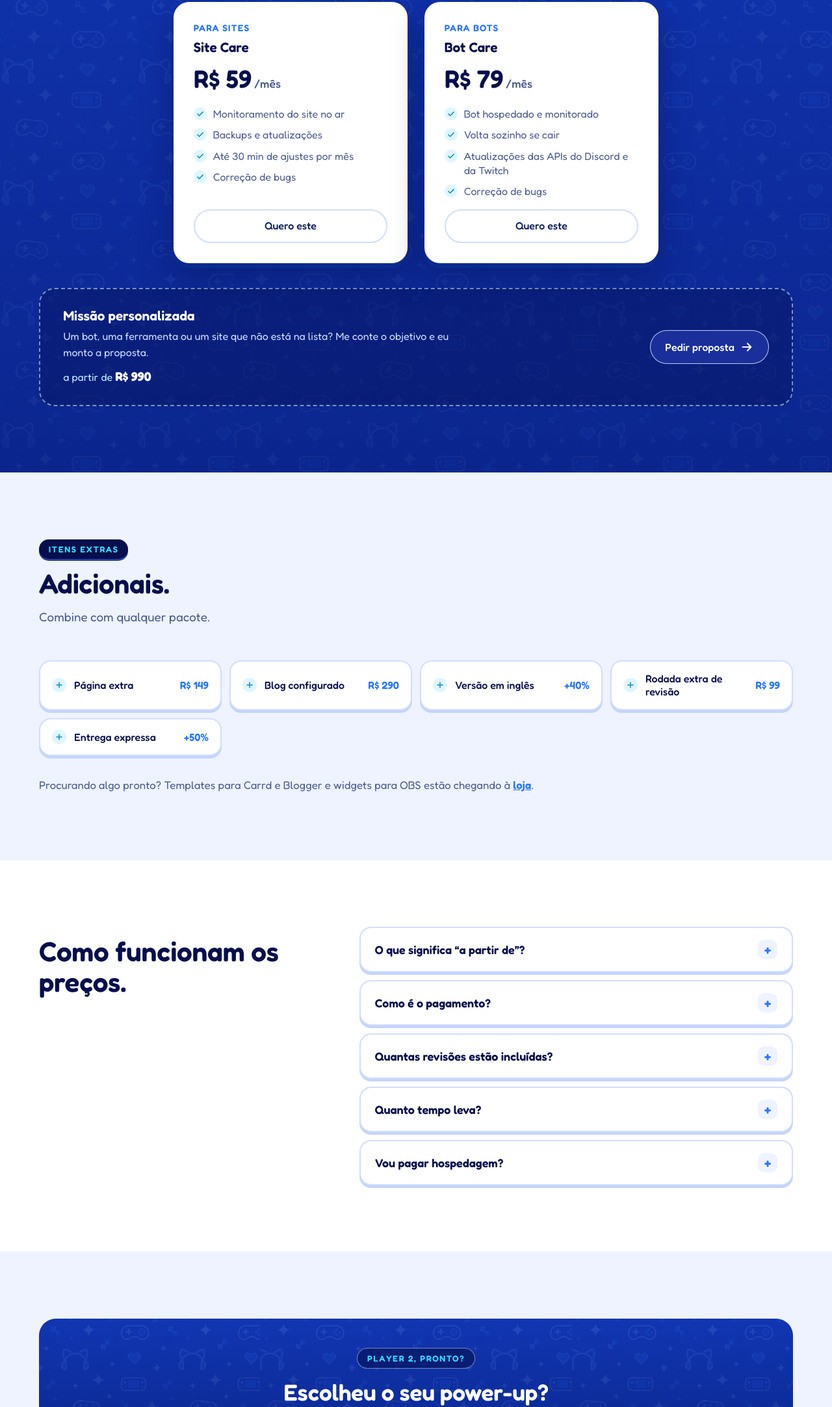
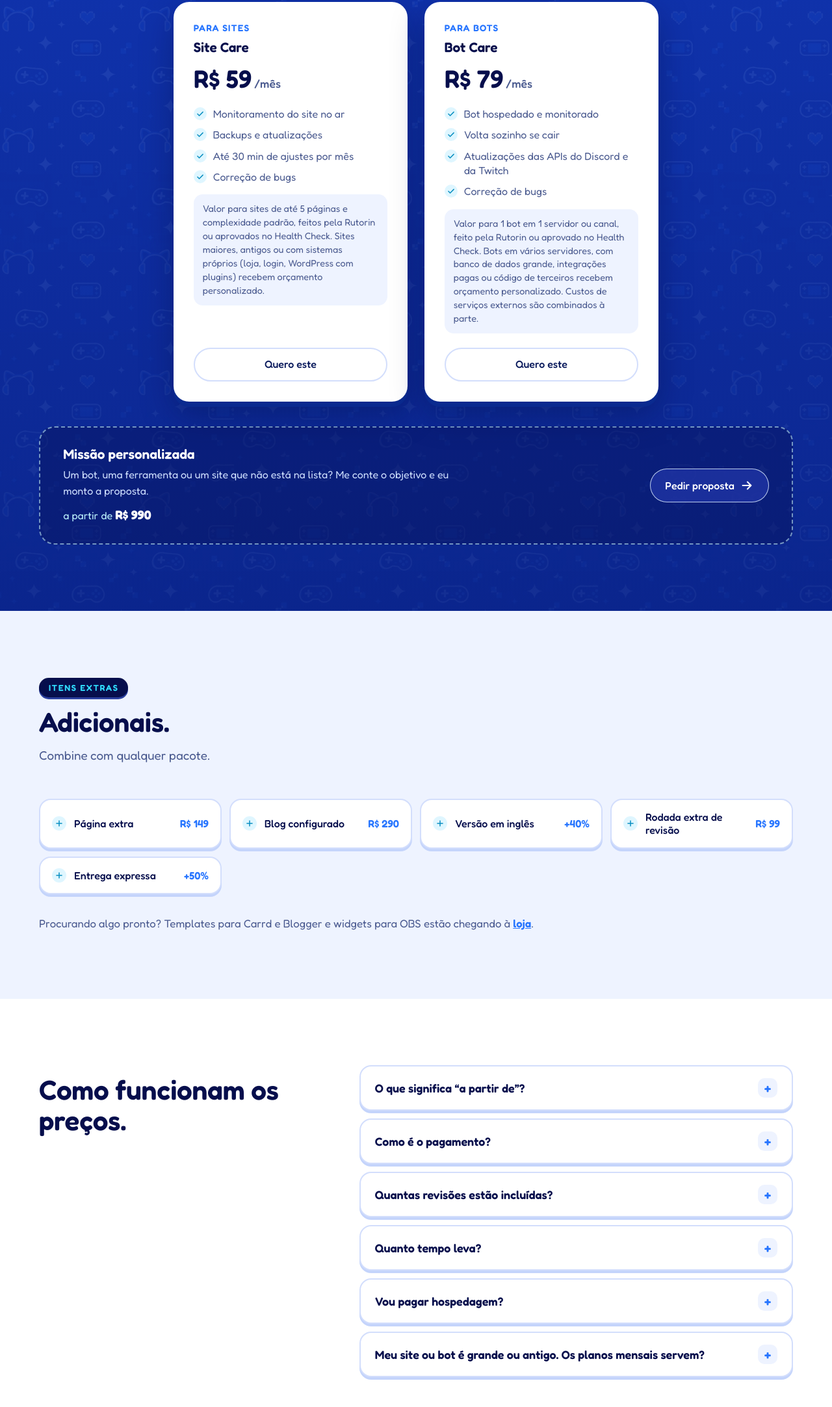
Before and after one commit to AdrianSantosBFX/rutorin-website, a plain HTML site: page servicos/index.html in a window 1280 px wide. Shown: the part 3702-5867 px from the top of the page at 65% size. Drawn offline with Linux system fonts and the light colour scheme.

Commit message:
Textos dos avisos do Site Care e do Bot Care na página de serviços
Co-Authored-By: Claude Opus 5.5 <noreply@anthropic.com>Claude-Session: https://claude.ai/code/session_015yHVR6y8LWzU5EwtxzHGFs

```diff
--- a/servicos/index.html
+++ b/servicos/index.html
@@ -202,6 +202,7 @@
             <h3>Site Care</h3>
             <p class="price"><strong>R$ 59<span>/mês</span></strong></p>
             <ul class="check-list"><li><svg aria-hidden="true"><use href="#check"></use></svg>Monitoramento do site no ar</li><li><svg aria-hidden="true"><use href="#check"></use></svg>Backups e atualizações</li><li><svg aria-hidden="true"><use href="#check"></use></svg>Até 30 min de ajustes por mês</li><li><svg aria-hidden="true"><use href="#check"></use></svg>Correção de bugs</li></ul>
+            <p class="svc-fine">Valor para sites de até 5 páginas e complexidade padrão, feitos pela Rutorin ou aprovados no Health Check. Sites maiores, antigos ou com sistemas próprios (loja, login, WordPress com plugins) recebem orçamento personalizado.</p>
             <a class="button button-outline" href="../#contato">Quero este</a>
           </article>
           <article class="card package svc-plan reveal">
@@ -209,6 +210,7 @@
             <h3>Bot Care</h3>
             <p class="price"><strong>R$ 79<span>/mês</span></strong></p>
             <ul class="check-list"><li><svg aria-hidden="true"><use href="#check"></use></svg>Bot hospedado e monitorado</li><li><svg aria-hidden="true"><use href="#check"></use></svg>Volta sozinho se cair</li><li><svg aria-hidden="true"><use href="#check"></use></svg>Atualizações das APIs do Discord e da Twitch</li><li><svg aria-hidden="true"><use href="#check"></use></svg>Correção de bugs</li></ul>
+            <p class="svc-fine">Valor para 1 bot em 1 servidor ou canal, feito pela Rutorin ou aprovado no Health Check. Bots em vários servidores, com banco de dados grande, integrações pagas ou código de terceiros recebem orçamento personalizado. Custos de serviços externos são combinados à parte.</p>
             <a class="button button-outline" href="../#contato">Quero este</a>
           </article>
         </div>
@@ -261,6 +263,10 @@
             <summary>Vou pagar hospedagem?</summary>
             <p>Sites ficam na Cloudflare, que tem plano gratuito: você paga só o domínio, uma vez por ano. Bots precisam de um servidor, e o plano Bot Care já inclui isso.</p>
           </details>
+          <details>
+            <summary>Meu site ou bot é grande ou antigo. Os planos mensais servem?</summary>
+            <p>Os valores do Site Care e do Bot Care valem para projetos de tamanho e complexidade padrão: sites de até 5 páginas e 1 bot em 1 servidor ou canal. Para sites maiores, antigos ou com sistemas próprios, e para bots mais complexos, o primeiro passo é o Health Check. Com o diagnóstico em mãos, eu monto um plano mensal com orçamento personalizado.</p>
+          </details>
         </div>
       </div>
     </section>
```
Also changed, not shown: en/services/index.html (+6 -0 lines).
